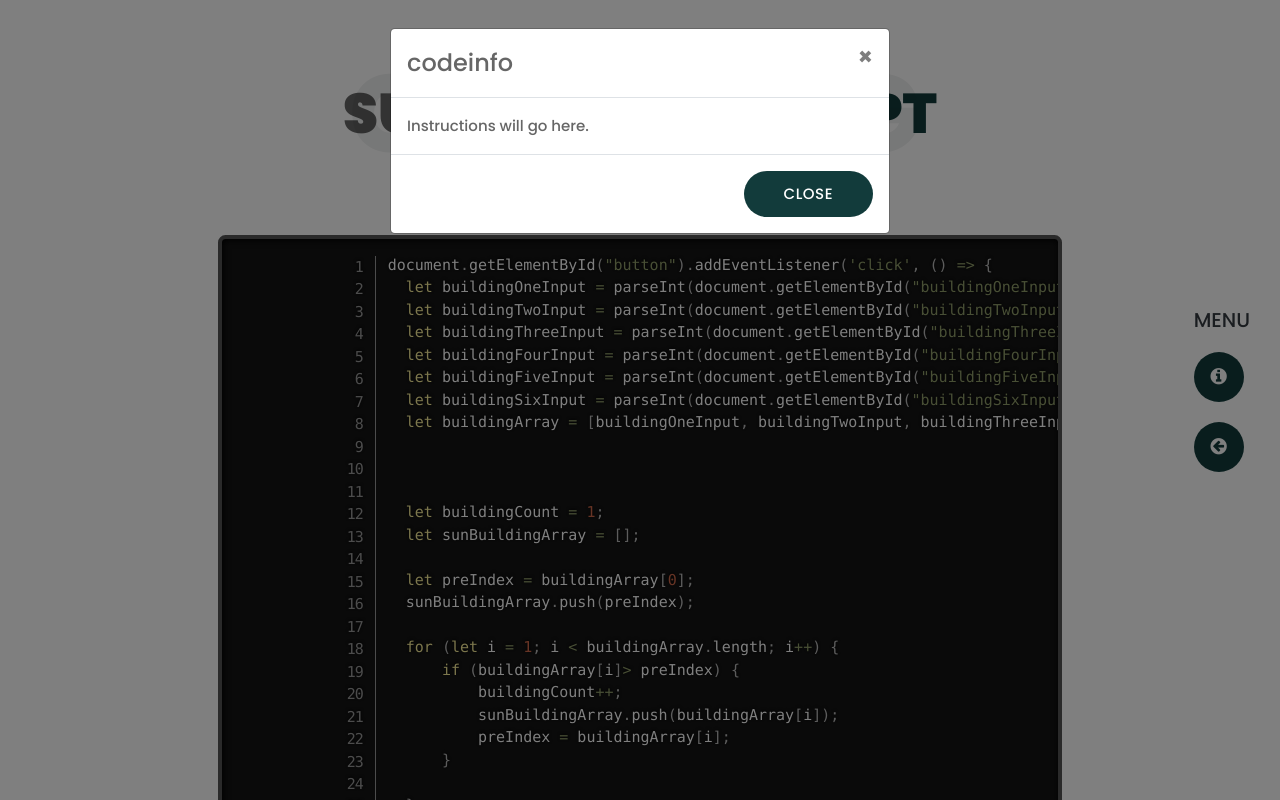
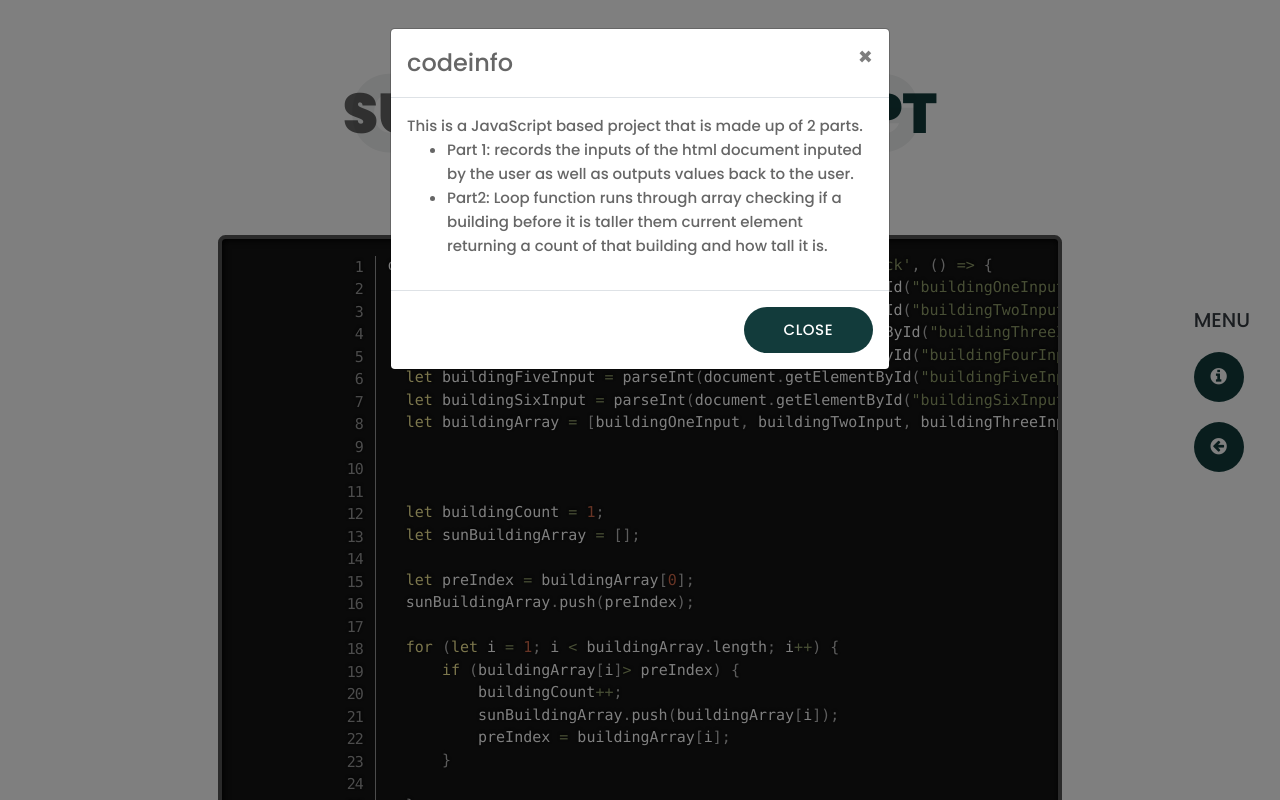
Before and after one commit to MNicolso/Sunset-Hills, a plain HTML site: page code.html in a window 1280 px wide. Both pictures are taken after a click on the item "CODEINFO". Drawn offline with Linux system fonts and the light colour scheme.

Commit message:
instructions and codde info.

```diff
--- a/code.html
+++ b/code.html
@@ -9,6 +9,7 @@
     <!-- Template Google Fonts -->
     <link href="https://fonts.googleapis.com/css?family=Poppins:400,400i,500,500i,600,600i,700,700i,800,800i,900,900i" rel="stylesheet">
     <link href="https://fonts.googleapis.com/css?family=Open+Sans:300,400,400i,600,600i,700" rel="stylesheet">
+    <link rel="shortcut icon" href="Content/img/Favicon.png">
 
     <!-- Template CSS Files -->
     <link href="Content/css/bootstrap.min.css" rel="stylesheet" />
@@ -127,7 +128,10 @@
 
                 <!-- Modal body -->
                 <div class="modal-body">
-                    Instructions will go here.
+                    This is a JavaScript based project that is made up of 2 parts.
+                    <ul>
+                        <li> Part 1: records the inputs of the html document inputed by the user as well as outputs values back to the user.</li>
+                        <li> Part2: Loop function runs through array checking if a building before it is taller them current element returning a count of that building and how tall it is. </li>
                 </div>
 
                 <!-- Modal footer -->
```
Also changed, not shown: index.html (+4 -1 lines).
